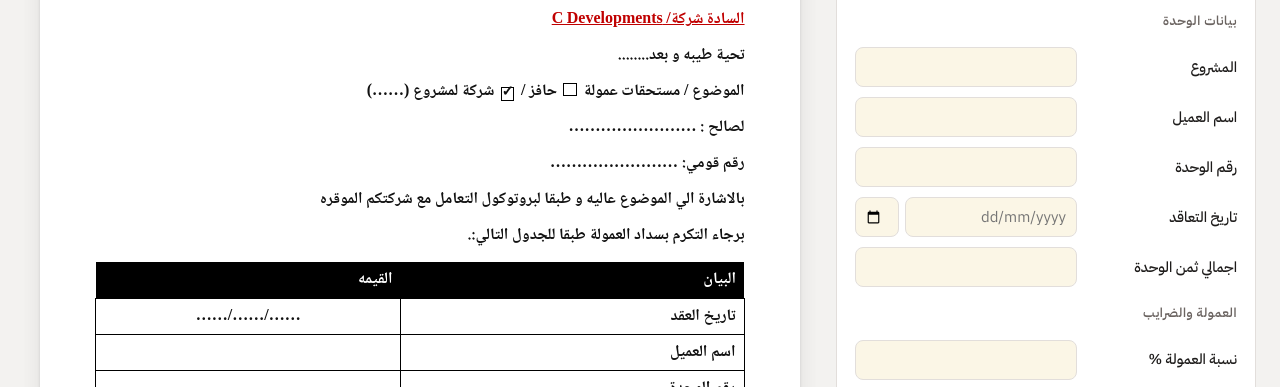
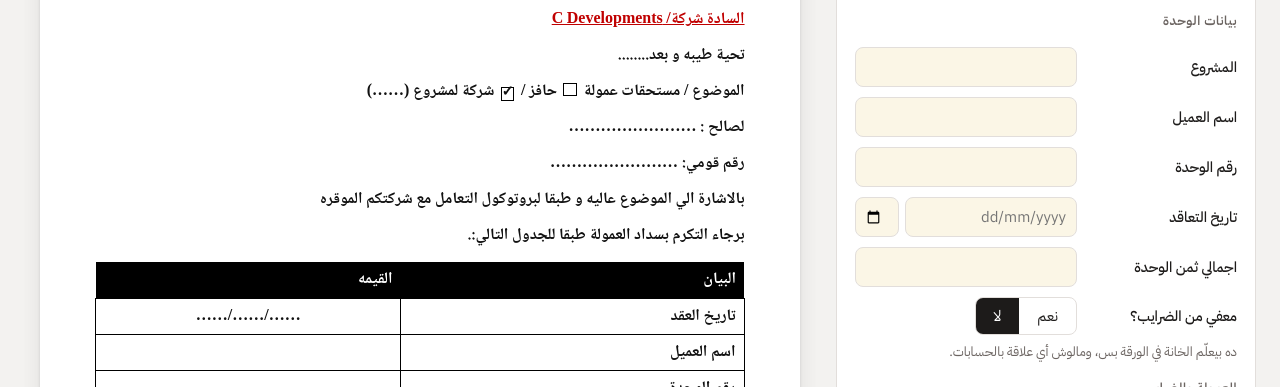
Before and after one commit to mrmohammedelian/claims, a plain HTML site: page index.html in a window 1280 px wide. Shown: the part 369-756 px from the top of the page. Drawn offline with Linux system fonts and the light colour scheme.

Commit message:
Add separate tax-exempt Yes/No question (paper only)

```diff
--- a/index.html
+++ b/index.html
@@ -154,6 +154,12 @@ table.calc tr.total td { font-weight: 700; font-size: 1.05rem; border-bottom: 0;
         <div class="row"><label for="unit">رقم الوحدة</label><input id="unit" type="text"></div>
         <div class="row"><label for="kdate">تاريخ التعاقد</label><div class="datebox"><input id="kdate" type="text" inputmode="numeric" autocomplete="off" data-date placeholder="dd/mm/yyyy"><input id="kdate-pick" class="pick" type="date" tabindex="-1" aria-label="اختار تاريخ التعاقد من الكالندر"></div></div>
         <div class="row"><label for="price">اجمالي ثمن الوحدة</label><input id="price" type="text" inputmode="decimal" data-fmt="money"></div>
+        <div class="row"><span id="l-exempt"><label>معفي من الضرايب؟</label></span>
+          <div class="seg" role="group" aria-labelledby="l-exempt" id="exempt">
+            <button type="button" id="exempt-yes" data-v="yes" aria-pressed="false">نعم</button>
+            <button type="button" id="exempt-no" data-v="no" aria-pressed="true">لا</button>
+          </div></div>
+        <p class="hint">ده بيعلّم الخانة في الورقة بس، ومالوش أي علاقة بالحسابات.</p>
       </fieldset>
 
       <div id="c-only" style="display:contents">
@@ -247,7 +253,7 @@ table.calc tr.total td { font-weight: 700; font-size: 1.05rem; border-bottom: 0;
 (() => {
   const $ = id => document.getElementById(id);
   const ON = "☑", OFF = "☐";
-  const state = { kind: "c", taxed: "yes", adv: "no" };
+  const state = { kind: "c", taxed: "yes", adv: "no", exempt: "no" };
 
   // ---------- Arabic tafqeet (same rules as the Excel sheet) ----------
   const ONES = ["", "واحد", "اثنان", "ثلاثة", "أربعة", "خمسة", "ستة", "سبعة", "ثمانية", "تسعة"];
@@ -390,7 +396,7 @@ table.calc tr.total td { font-weight: 700; font-size: 1.05rem; border-bottom: 0;
     $("c-only").style.display = isC ? "contents" : "none";
     $("i-only").style.display = isC ? "none" : "contents";
     for (const b of document.querySelectorAll(".tabs button")) b.setAttribute("aria-selected", String(b.dataset.kind === state.kind));
-    for (const g of ["taxed", "adv"]) for (const b of $(g).querySelectorAll("button")) b.setAttribute("aria-pressed", String(b.dataset.v === state[g]));
+    for (const g of ["taxed", "adv", "exempt"]) for (const b of $(g).querySelectorAll("button")) b.setAttribute("aria-pressed", String(b.dataset.v === state[g]));
     const advOff = state.taxed === "no";
     for (const b of $("adv").querySelectorAll("button")) b.disabled = advOff;
     $("adv-hint").textContent = advOff ? "غير ضريبي: مفيش 5% أرباح أصلاً، السؤال ده مش بيفرق." : "لو بيدفع دفعات مقدمة للضرايب مش بنخصم منه الـ 5%.";
@@ -414,7 +420,7 @@ table.calc tr.total td { font-weight: 700; font-size: 1.05rem; border-bottom: 0;
     $("p-unit").textContent = txt("unit", "");
     const noPrice = $("price").value.trim() === "";
     $("p-price").textContent = noPrice ? "" : fmt(num("price"));
-    const exempt = !isC || state.taxed === "no";
+    const exempt = state.exempt === "yes"; // its own question, separate from the tax calculation
     $("p-exempt").innerHTML = `${box(exempt)} نعم &nbsp; / &nbsp; ${box(!exempt)} لا`;
     $("p-amt").textContent = noPrice ? "" : fmt(r.amount);
     $("p-words").textContent = noPrice ? "……………………………………" : tafqeet(r.amount);
@@ -423,7 +429,7 @@ table.calc tr.total td { font-weight: 700; font-size: 1.05rem; border-bottom: 0;
 
   // ---------- events ----------
   document.querySelectorAll(".tabs button").forEach(b => b.addEventListener("click", () => { state.kind = b.dataset.kind; render(); }));
-  ["taxed", "adv"].forEach(g => $(g).querySelectorAll("button").forEach(b => b.addEventListener("click", () => { state[g] = b.dataset.v; render(); })));
+  ["taxed", "adv", "exempt"].forEach(g => $(g).querySelectorAll("button").forEach(b => b.addEventListener("click", () => { state[g] = b.dataset.v; render(); })));
   document.querySelectorAll("input").forEach(i => i.addEventListener("input", render));
 
   const toast = msg => { $("toast").textContent = msg; clearTimeout(toast.t); toast.t = setTimeout(() => $("toast").textContent = "", 2500); };
@@ -485,7 +491,7 @@ ${$("paper").outerHTML}
     // a new claim empties every box: names, numbers, dates, project and rates
     document.querySelectorAll("input").forEach(i => { i.value = ""; delete i.dataset.manual; });
     $("vat").value = "14%"; $("ptax").value = "5%"; // fixed tax rates come back on every new claim
-    Object.assign(state, { kind: "c", taxed: "yes", adv: "no" });
+    Object.assign(state, { kind: "c", taxed: "yes", adv: "no", exempt: "no" });
     syncPicks();
     render();
   }
```
